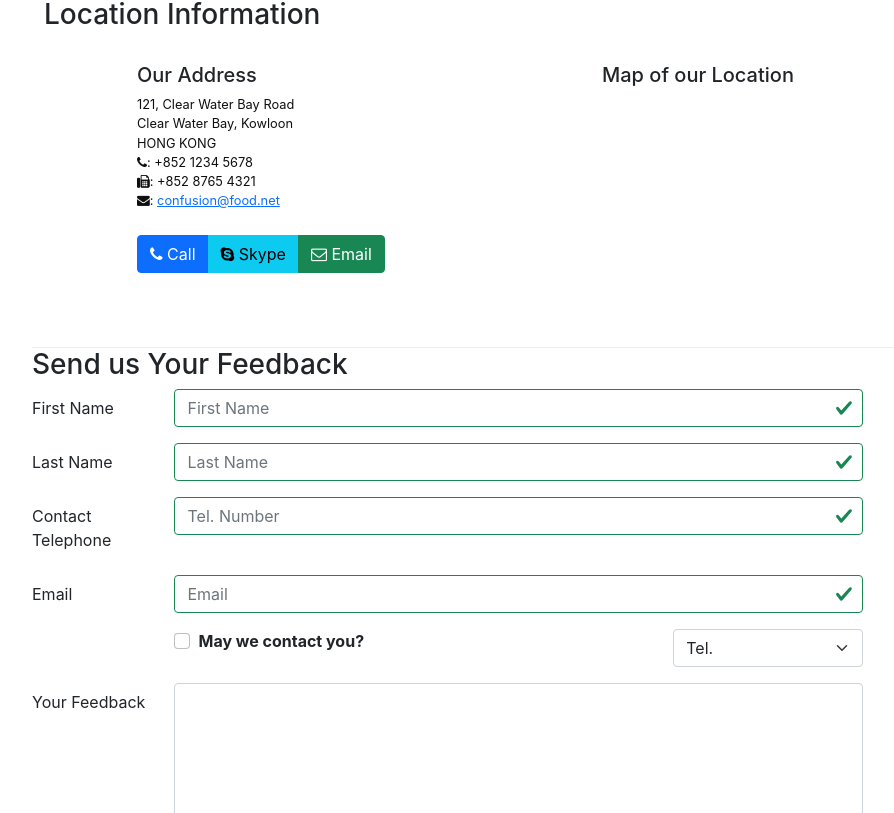
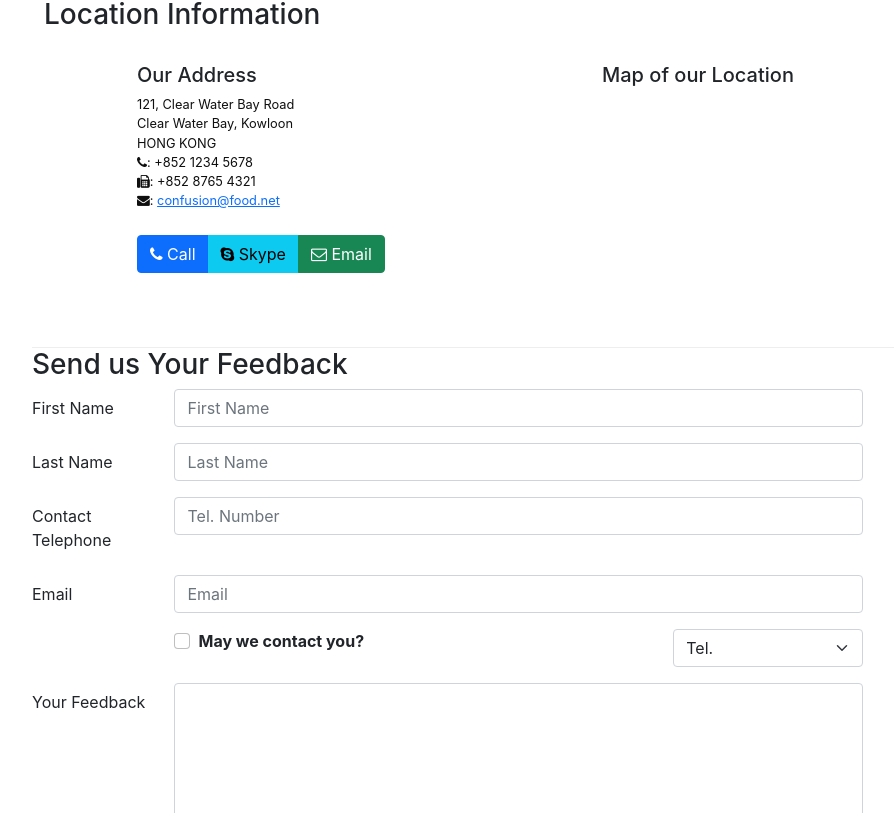
Before and after one commit to earthwormjim2/reactConfusion, a React (Create React App) app: page /contactus in a window 1280 px wide. Shown: the part 455-1268 px from the top of the page, without its empty margins (50-944 px from the left). Built offline with nearby package versions, Linux system fonts and the light colour scheme.

Commit message:
left the reservation for contactUs, but form validation is working... now need to preserve state for reloads and back buttons

```diff
--- a/package.json
+++ b/package.json
@@ -3,6 +3,7 @@
   "version": "0.1.0",
   "private": true,
   "dependencies": {
+    "@hookform/error-message": "^2.0.0",
     "@popperjs/core": "^2.11.5",
     "@testing-library/jest-dom": "^5.16.4",
     "@testing-library/react": "^13.3.0",
@@ -12,6 +13,7 @@
     "font-awesome": "^4.7.0",
     "react": "^18.1.0",
     "react-dom": "^18.1.0",
+    "react-hook-form": "^7.33.1",
     "react-popper": "^2.3.0",
     "react-redux": "^8.0.2",
     "react-router-dom": "^6.3.0",
--- a/src/components/ContactComponent.js
+++ b/src/components/ContactComponent.js
@@ -1,86 +1,27 @@
-import React, { Component } from 'react';
-import { Breadcrumb, BreadcrumbItem, Button, Form, FormGroup, Label, Input, Col, FormFeedback} from 'reactstrap'
+import React from 'react';
+import { Breadcrumb, BreadcrumbItem, Button, Form, FormGroup, Label, Input, Col } from 'reactstrap'
 import { Link } from 'react-router-dom'
-
-class Contact extends Component {
-
-    constructor(props) {
-        super(props);
-        this.state = {
-            firstname: '',
-            lastname: '',
-            telnum: '',
-            email: '',
-            agree: false,
-            contactType: 'Tel.',
-            message: '',
-            touched: {
-                firstname: false,
-                lastname: false,
-                telnum: false,
-                email: false
-            }
-        }
-        this.handleSubmit = this.handleSubmit.bind(this);
-        this.handleInputChange = this.handleInputChange.bind(this);
-        this.handleBlur = this.handleBlur.bind(this);
-
-    }
-
-    handleInputChange(event) {
-        const target = event.target;
-        const value = target.type === "checkbox" ? target.checked : target.value;
-        const name = target.name;
-        this.setState({
-            [name]: value
-        })
-    }
-
-    handleSubmit(event) {
-        console.log("Current State is: " + JSON.stringify(this.state));
-        alert("Current State is: " + JSON.stringify(this.state));
-        event.preventDefault();
-    }
-
-    handleBlur = (field) => (evt) => {
-        this.setState({
-            touched: { ...this.state.touched, [field]: true }
-        });
-    }
-
-    validate(firstname, lastname, telnum, email) {
-        const errors = {
-            firstname: '',
-            lastname: '',
-            telnum: '',
-            email: ''
-        };
-        if (this.state.touched.firstname && firstname.length < 3)
-            errors.firstname = "First Name must be >=3 characters";
-        else if (this.state.touched.firstname && firstname.length > 10)
-            errors.firstname = "First Name must be <=10 characters";
-
-        if (this.state.touched.lastname && lastname.length < 3)
-            errors.lastname = "Last Name must be >=3 characters";
-        else if (this.state.touched.lastname && lastname.length > 10)
-            errors.lastname = "Last Name must be <=10 characters";
-
-        const telreg = /^\d+$/;
-
-        if (this.state.touched.telnum && !telreg.test(telnum))
-            errors.telnum = "Telephone Number must be only numbers.";
+import { useForm } from "react-hook-form";
+import { ErrorMessage } from "@hookform/error-message";
 
 
-        if (this.state.touched.email && email.split("").filter((character) => {
-            return (character === "@")}).length !==1)
-            errors.email = "Email must contain one and only one @ symbol." ;
 
-        return (errors);
+const WrappedInput = React.forwardRef((props, ref) => (
+    <Input innerRef={ref} {...props} />
+));
 
-    }
+function Contact() {
 
-    render() {
-        const errors = this.validate(this.state.firstname, this.state.lastname, this.state.telnum, this.state.email);
+    const { register, handleSubmit, formState: { errors } } = useForm();
+    //   console.log("First Name: " + watch("firstname"));
+    //   console.log("Last Name: " + watch("lastname"));
+    //   console.log("Telephone Number: " + watch("telnum"));
+    //   console.log("Email: " + watch("email"));
+    //   console.log("Contact Type: " + watch("contactType"));
+    //   console.log("Agreed: " + watch("agree"));
+
+
+
 
     return (
         <div className="container">
@@ -126,46 +67,74 @@ class Contact extends Component {
                     <h3>Send us Your Feedback</h3>
                 </div>
                 <div className='col-12 col-md-9'>
-                        <Form onSubmit={this.handleSubmit}>
+                    <Form onSubmit={handleSubmit((data) => {
+                        console.log(data)
+                    })}>
                         <FormGroup row>
                             <Label htmlFor="firstname" md={2}>First Name</Label>
                             <Col md={10}>
-                                    <Input type="text" id="firstname" name="firstname" placeholder='First Name'
-                                        onChange={this.handleInputChange} valid={errors.firstname === ''}
-                                        invalid={errors.firstname !== ''}
-                                        onBlur={this.handleBlur('firstname')} value={this.state.firstname} />
-                                    <FormFeedback>{errors.firstname}</FormFeedback>
+                                <WrappedInput type="text" placeholder='First Name' id="firstname"
+                                    {...register("firstname", {
+                                        required: "This field is required",
+                                        minLength: {
+                                            value: 3,
+                                            message: "Please enter a first name with 3 or more characters."
+                                        },
+                                        maxLength: {
+                                            value: 10,
+                                            message: "Please enter a first name with 10 or fewer characters"
+                                        }
+                                    })} />
+                                <ErrorMessage className="badge rounded-pill bg-warning text-dark" errors={errors} name="firstname" as="span" />
+
                             </Col>
                         </FormGroup>
                         <FormGroup row>
                             <Label htmlFor="lastname" md={2}>Last Name</Label>
                             <Col md={10}>
-                                    <Input type="text" id="lastname" name="lastname" placeholder='Last Name'
-                                        onChange={this.handleInputChange} valid={errors.lastname === ''}
-                                        invalid={errors.lastname !== ''}
-                                        onBlur={this.handleBlur('lastname')} value={this.state.lastname} />
-                                    <FormFeedback>{errors.lastname}</FormFeedback>
+                                <WrappedInput type="text" id="lastname" name="lastname" placeholder='Last Name'
+                                    {...register("lastname", {
+                                        required: "This field is required",
+                                        minLength: {
+                                            value: 3,
+                                            message: "Please enter a last name with 3 or more characters."
+                                        },
+                                        maxLength: {
+                                            value: 10,
+                                            message: "Please enter a last name with 10 or fewer characters"
+                                        }
+                                    })} />
+                                <ErrorMessage className="badge rounded-pill bg-warning text-dark" errors={errors} name="lastname" as="span" />
 
                             </Col>
                         </FormGroup>
                         <FormGroup row>
                             <Label htmlFor="telnum" md={2}>Contact Telephone</Label>
                             <Col md={10}>
-                                    <Input type="tel" id="telnum" name="telnum" placeholder='Tel. Number'
-                                        onChange={this.handleInputChange} valid={errors.telnum === ''}
-                                        invalid={errors.telnum !== ''}
-                                        onBlur={this.handleBlur('telnum')} value={this.state.telnum} />
-                                    <FormFeedback>{errors.telnum}</FormFeedback>
+                                <WrappedInput type="tel" id="telnum" name="telnum" placeholder='Tel. Number'
+                                    {...register("telnum", {
+                                        required: "This field is required",
+                                        pattern: {
+                                            value: /^\d+$/,
+                                            message: "Please enter only the digits of the number."
+                                        }
+                                    })} />
+                                <ErrorMessage className="badge rounded-pill bg-warning text-dark" errors={errors} name="telnum" as="span" />
+
                             </Col>
                         </FormGroup>
                         <FormGroup row>
                             <Label htmlFor="email" md={2}>Email</Label>
                             <Col md={10}>
-                                    <Input type="email" id="email" name="email" placeholder='Email'
-                                        onChange={this.handleInputChange} valid={errors.email === ''}
-                                        invalid={errors.email !== ''}
-                                        onBlur={this.handleBlur('email')} value={this.state.email} />
-                                    <FormFeedback>{errors.email}</FormFeedback>
+                                <WrappedInput type="email" id="email" name="email" placeholder='Email'
+                                    {...register("email", {
+                                        required: "This field is required",
+                                        pattern: {
+                                            value: /\w{1,}@[a-zA-Z]{2,}/g,
+                                            message: "Please enter a valid email address."
+                                        }
+                                    })} />
+                                <ErrorMessage className="badge rounded-pill bg-warning text-dark" errors={errors} name="email" as="span" />
 
                             </Col>
                         </FormGroup>
@@ -174,25 +143,25 @@ class Contact extends Component {
                                 <FormGroup check>
                                     <Label check>
                                         {' '} <strong>May we contact you?</strong>
-                                            <Input type='checkbox' name='agree' checked={this.state.agree}
-                                                onChange={this.handleInputChange} />
                                     </Label>
+                                    <WrappedInput type='checkbox' name='agree'
+                                        {...register("agree")} />
+
                                 </FormGroup>
                             </Col>
                             <Col md={{ size: 3, offset: 1 }}>
-                                    <Input type="select" name='contactType'
-                                        value={this.state.contactType}
-                                        onChange={this.handleInputChange}>
+                                <WrappedInput type="select" name='contactType'
+                                    {...register("contactType")}>
                                     <option>Tel.</option>
                                     <option>Email</option>
-                                    </Input>
+                                </WrappedInput>
                             </Col>
                         </FormGroup>
                         <FormGroup row>
                             <Label htmlFor="message" md={2}>Your Feedback</Label>
                             <Col md={10}>
-                                    <Input type="textarea" id="message" name="message" rows="12"
-                                        onChange={this.handleInputChange} value={this.state.message} />
+                                <WrappedInput type="textarea" id="message" name="message" rows="12"
+                                    {...register("message")} />
                             </Col>
                         </FormGroup>
                         <FormGroup row>
@@ -205,7 +174,7 @@ class Contact extends Component {
             </div>
         </div>
     );
-    }
+
 
 }
 
```
Also changed, not shown: public/index.html (+3 -27 lines), 1 other file (tests, documents, lock files or other folders). Lines whose indentation alone changed are shown as unchanged.
